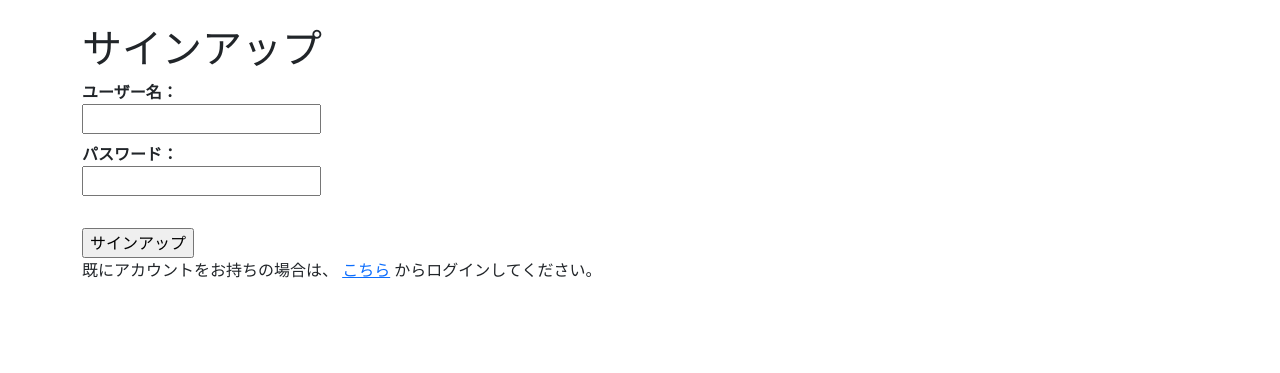
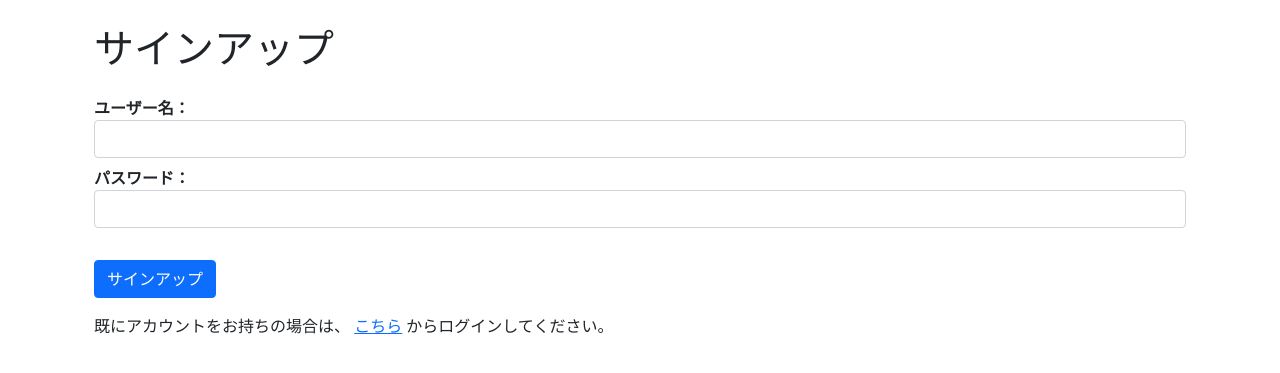
Before and after one commit to yoshimi-43/my_memo_app, a Flask app: page /auth/register in a window 1280 px wide. Shown: the top 373 px of the page. Run offline with Flask 3, Linux system fonts and the light colour scheme; some libraries are stand-ins or nearby versions.

Commit message:
register_form.html修正(レイアウト調整)

```diff
--- a/templates/auth/register_form.html
+++ b/templates/auth/register_form.html
@@ -1,18 +1,20 @@
 {% extends "base.html" %}
 
 {% block content %}
-  <h1>サインアップ</h1>
+<div class="container">
+  <h1 class="my-4">サインアップ</h1>
   {% from "_formhelpers.html" import render_field %}
   <form method="POST" action="{{ url_for('auth.register') }}" novalidate>
     {{ form.hidden_tag() }}
-    {{ render_field(form.username) }}
-    {{ render_field(form.password) }}
+    {{ render_field(form.username, class="form-control") }}
+    {{ render_field(form.password, class="form-control") }}
     <br>
-    {{ form.submit }}
+    {{ form.submit(class="btn btn-primary") }}
   </form>
 
-  <p>既にアカウントをお持ちの場合は、
+  <p class="my-3">既にアカウントをお持ちの場合は、
     <a href="{{ url_for('auth.login') }}">こちら</a>
     からログインしてください。
   </p>
+</div>
 {% endblock %}
```
